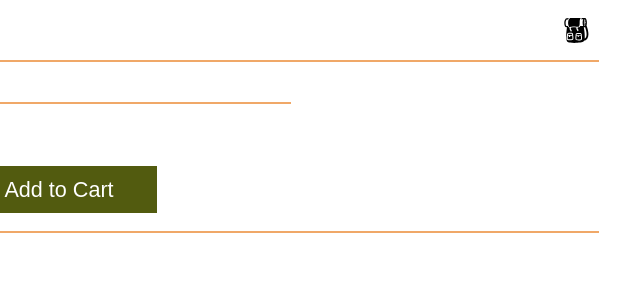
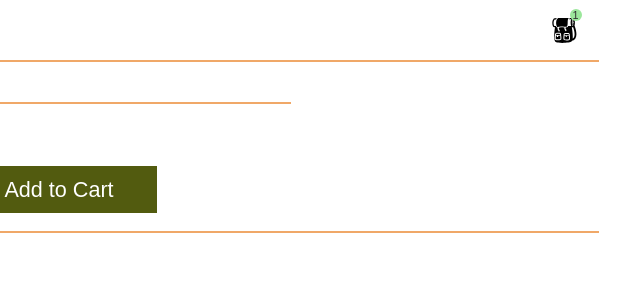
Before and after one commit to anacarol-1808/WDD330-Fall2023-WED-Evenings-Group, a website built with Vite: page src/product_pages/index.html in a window 1280 px wide. Both pictures are taken after a click on the button "Add to Cart". Shown: the full height of the page, 581-1221 px from the left. Built offline with nearby package versions, Linux system fonts and the light colour scheme; files whose address does not match are found by name.

Commit message:
cart icon displays amount inside cart

```diff
--- a/src/css/style.css
+++ b/src/css/style.css
@@ -120,7 +120,7 @@ button {
   position: absolute;
   top: 0;
   right: 0;
-  background-color: green;
+  background-color: rgb(155, 231, 155);
   border-radius: 50%;
   width: 12px;
   height: 12px;
--- a/src/js/product.js
+++ b/src/js/product.js
@@ -7,3 +7,19 @@ productDetails(productId);
 // Testing getParams and findProductById
 // console.log(getParam("product"))
 // console.log(findProductById(getParam("product")))
+
+
+let cartCount = 0;
+
+const addToCartBtn = document.getElementById('addToCart');
+const cartBadge = document.getElementById('cart-count');
+
+addToCartBtn.addEventListener('click', (event) => {
+    cartCount++;
+
+    setTimeout((e) => {
+        cartBadge.innerHTML = cartCount;
+    }, 500);
+
+
+})
--- a/src/product_pages/index.html
+++ b/src/product_pages/index.html
@@ -20,6 +20,7 @@
         <a href="../index.html"> Sleep<span class="highlight">Outside</span></a>
       </div>
 
+      <div class="cart-wrapper">
         <div class="cart">
           <a href="../cart/index.html">
             <svg xmlns="http://www.w3.org/2000/svg" viewBox="0 0 100 100">
@@ -52,6 +53,10 @@
             </svg>
           </a>
         </div>
+        <div class="cart-badge">
+          <span id="cart-count"></span>
+        </div>
+      </div>
     </header>
 
     <main class="divider">
```
Also changed, not shown: src/index.html (+1 -1 lines), src/js/cart.js (line endings or trailing spaces). Lines whose indentation alone changed are shown as unchanged.
